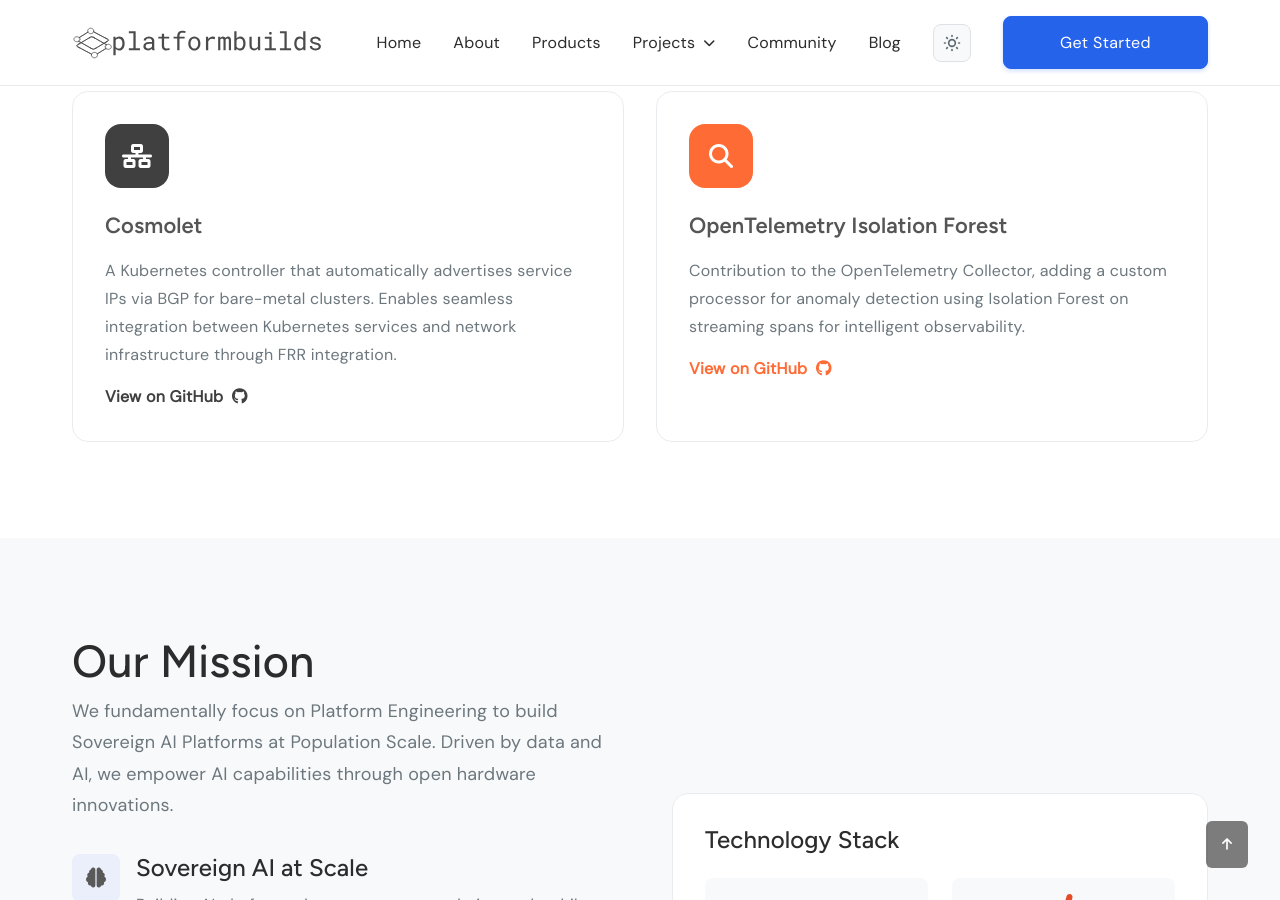
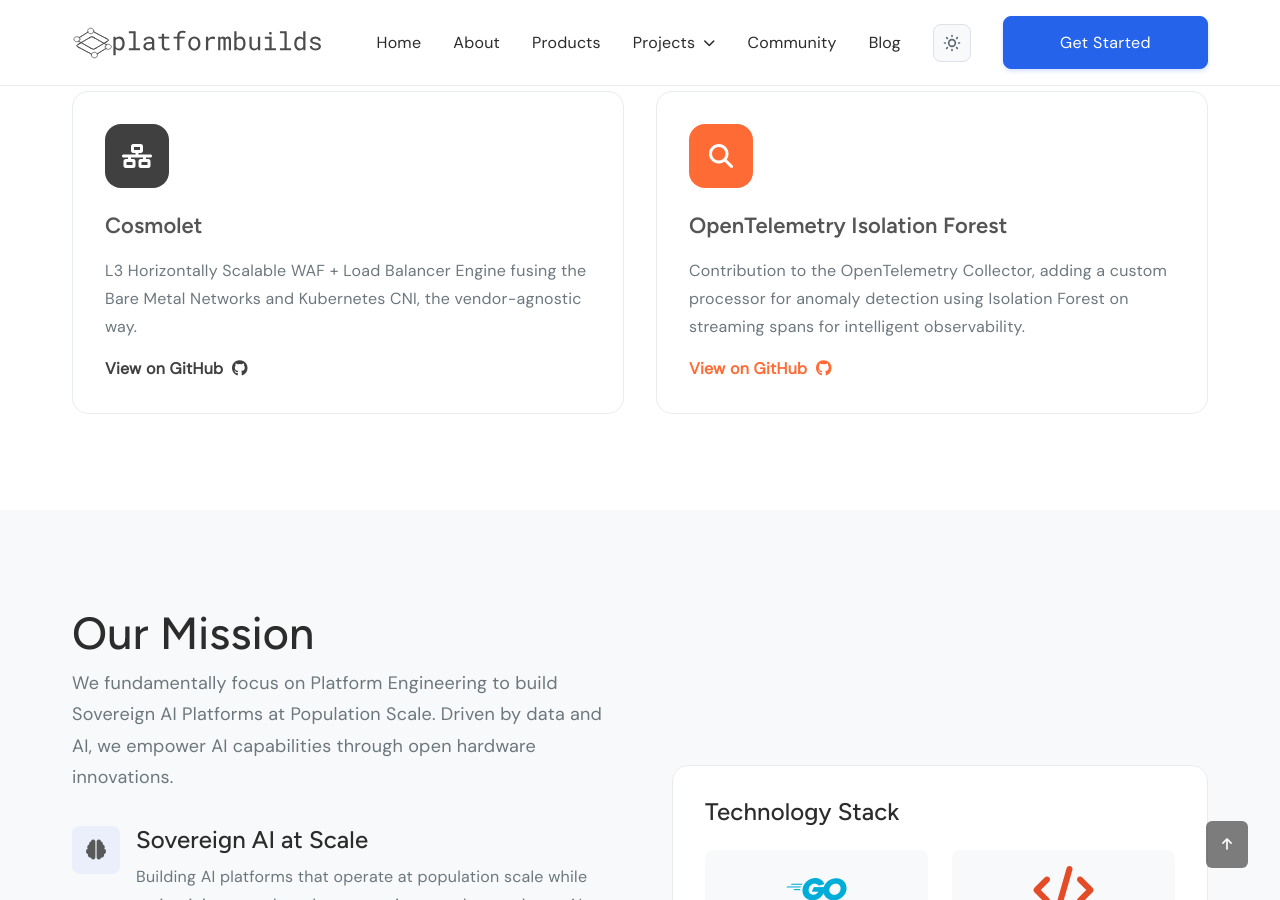
Before and after one commit to platformbuilds/platformbuilds-site, a Jekyll site: the page built from index.md, in a window 1280 px wide and 900 px high, scrolled down 1742 px. Built offline with Jekyll 4.4.1, drawn with Linux system fonts in a browser that asks for light colours.

Commit message:
Update Cosmolet card description to highlight L3 WAF + Load Balancer capabilities

```diff
--- a/index.md
+++ b/index.md
@@ -58,7 +58,7 @@
                     <i class="fas fa-network-wired" style="color: var(--text-white); font-size: 24px;"></i>
                 </div>
                 <h3>Cosmolet</h3>
-                <p>A Kubernetes controller that automatically advertises service IPs via BGP for bare-metal clusters. Enables seamless integration between Kubernetes services and network infrastructure through FRR integration.</p>
+                <p>L3 Horizontally Scalable WAF + Load Balancer Engine fusing the Bare Metal Networks and Kubernetes CNI, the vendor-agnostic way.</p>
                 <a href="https://github.com/platformbuilds/cosmolet" target="_blank" style="color: var(--color-primary); font-weight: var(--font-weight-semibold); text-decoration: none;">
                     View on GitHub <i class="fab fa-github" style="margin-left: 0.25rem;"></i>
                 </a>
```
